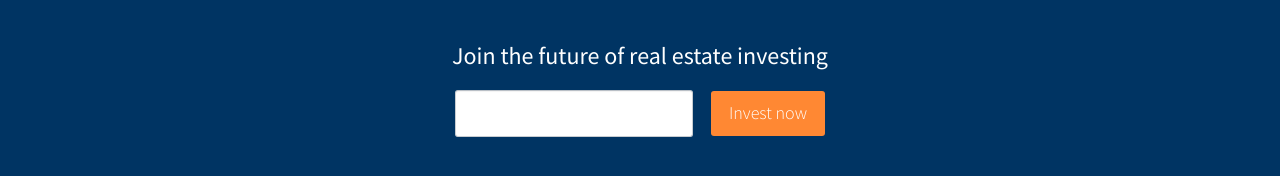
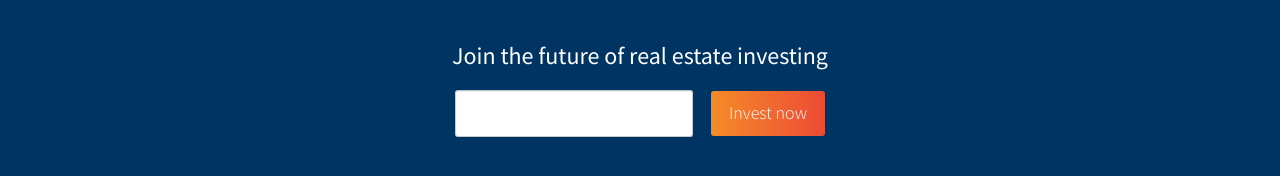
Before and after one commit to caitlindaitch/front-end-tutorial, a plain HTML site: page index.html in a window 1280 px wide. Shown: the part 622-798 px from the top of the page. Drawn offline with nearby package versions, Linux system fonts and the light colour scheme.

Commit message:
Button styling

```diff
--- a/index.html
+++ b/index.html
@@ -26,7 +26,7 @@
       </div>
       <div class="input-container">
         <input>
-        <a href="#" class="button">Invest now</a>
+        <a href="#" class="button button-fundrise-orange">Invest now</a>
       </div>
     </div>
   </body>
--- a/style.css
+++ b/style.css
@@ -95,3 +95,15 @@ input:focus {
   align-items: center;
   justify-content: center;
 }
+
+.button-fundrise-orange {
+  background-image: linear-gradient(to right,#f58c28,#ec4836);
+  background-position: -1px 0;
+  background-size: 105%;
+}
+
+
+.button.button-fundrise-orange:hover {
+  background-color: #ff6a00;
+  background-image: none;
+}
```
